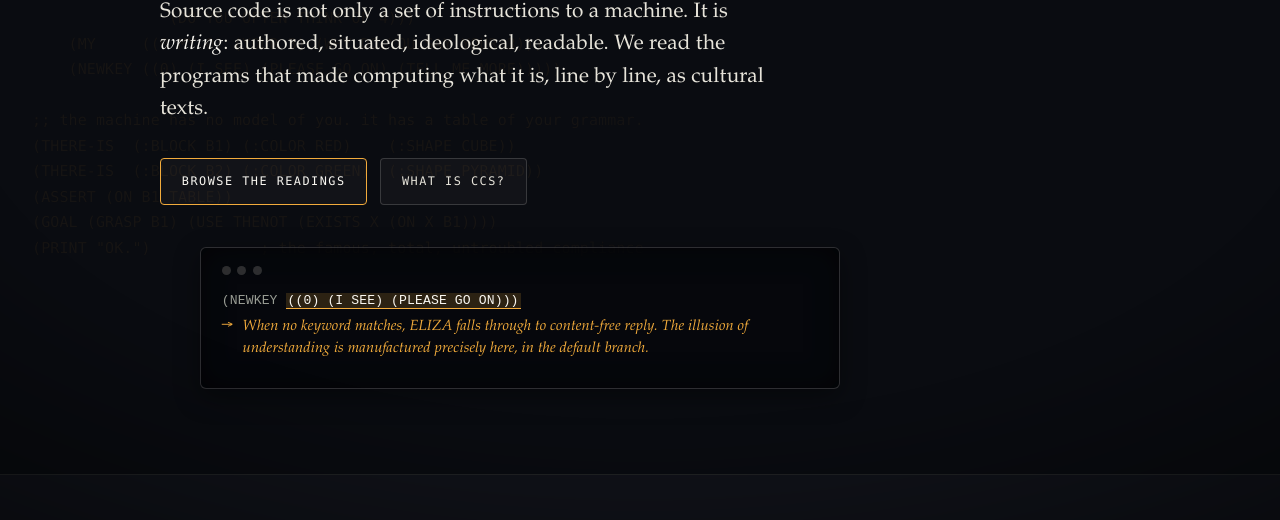
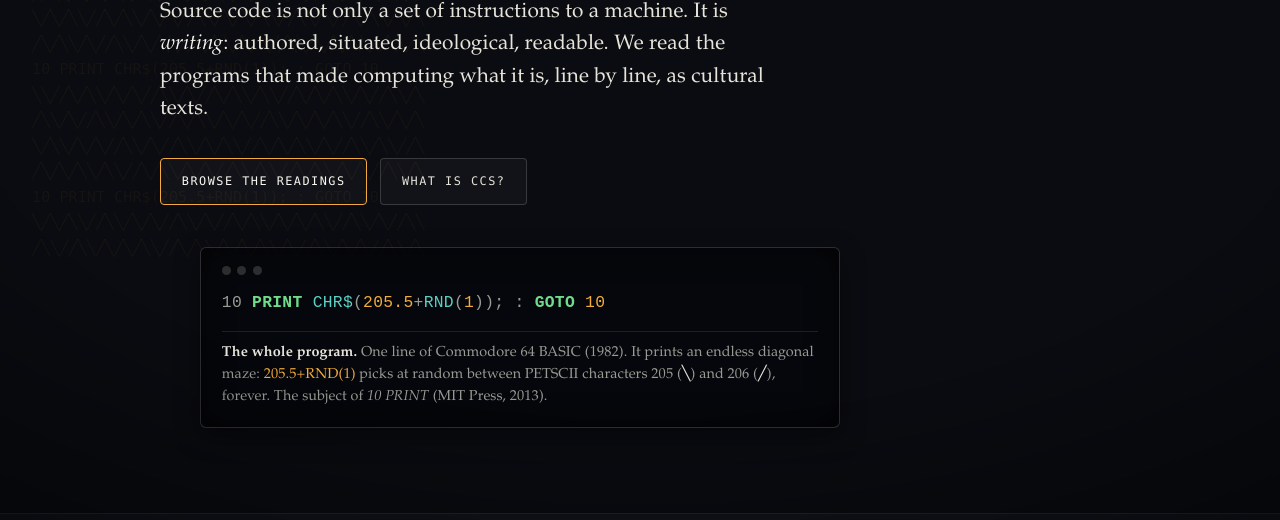
Before and after one commit to critical-code-studies/critical-code-studies.github.io, a plain HTML site: page index.html in a window 1280 px wide. Shown: the part 280-800 px from the top of the page. Drawn offline with Linux system fonts and the light colour scheme.

Commit message:
Hero: show real source — the complete 10 PRINT program
Replace the invented pseudo-Lisp codecard with the actual, complete 10 PRINT
program (one line of Commodore 64 BASIC, 1982), syntax-highlighted (keyword /
built-in / numeric / line-number tokens) with an honest caption explaining the
205.5+RND(1) maze and citing 10 PRINT (MIT Press, 2013). Also swap the faint
hero wallpaper from invented Lisp to the real program tiled with its actual
PETSCII maze output. No more invented code on the page. v0.2.4.

```diff
--- a/assets/css/site.css
+++ b/assets/css/site.css
@@ -200,6 +200,20 @@ a:hover { color: var(--bright); text-shadow: var(--glow); }
 }
 .codecard .note::before { content: "→"; position: absolute; left: 0; color: var(--beam); font-style: normal; }
 
+/* syntax tokens for the real source snippet */
+.codecard .src { font-size: 1.02rem; line-height: 1.7; letter-spacing: 0.3px; color: var(--ink); }
+.tok-ln  { color: var(--ink-dim); }                    /* line number */
+.tok-kw  { color: var(--green); font-weight: 700; }    /* BASIC keyword */
+.tok-fn  { color: var(--vector); }                     /* built-in function */
+.tok-num { color: var(--amber); }                      /* numeric literal */
+.tok-op  { color: var(--ink-dim); }                    /* operators, punctuation */
+.tok-com { color: var(--ink-dim); font-style: italic; }/* comment */
+.codecard figcaption {
+  margin: 0.9rem 0 0; font-family: var(--serif); font-size: 0.9rem; line-height: 1.5;
+  color: var(--ink-dim); border-top: 1px solid var(--line-soft); padding-top: 0.7rem;
+}
+.codecard figcaption strong { color: var(--ink); font-weight: 600; }
+
 /* ---------- sections ---------- */
 main { padding: clamp(3rem, 8vh, 5rem) 0; }
 .section { margin-bottom: clamp(3rem, 8vh, 5rem); }
--- a/index.html
+++ b/index.html
@@ -40,24 +40,24 @@
   <!-- ===================== HERO ===================== -->
   <section class="hero">
     <div class="hero-code" aria-hidden="true">
-      <pre class="hero-code-inner">(DEFINE DOCTOR
-  (LAMBDA (INPUT)
-    (COND ((KEYWORD? INPUT) (TRANSFORM INPUT (RULE INPUT)))
-          (T (FALLBACK)))))      ; when nothing matches, perform understanding
-
-(SETQ SCRIPT
-  '((SORRY  ((0) (PLEASE DON'T APOLOGISE)))
-    (REMEMBER ((0 YOU REMEMBER 0)
-               (DO YOU OFTEN THINK OF 4)))
-    (MY     ((0 MY 0) (YOUR 3) (WHY DO YOU SAY YOUR 3)))
-    (NEWKEY ((0) (I SEE) (PLEASE GO ON) (TELL ME MORE)))))
-
-;; the machine has no model of you. it has a table of your grammar.
-(THERE-IS  (:BLOCK B1) (:COLOR RED)    (:SHAPE CUBE))
-(THERE-IS  (:BLOCK B2) (:COLOR GREEN)  (:SHAPE PYRAMID))
-(ASSERT (ON B1 TABLE))
-(GOAL (GRASP B1) (USE THENOT (EXISTS X (ON X B1))))
-(PRINT "OK.")            ; the famous, total, untroubled compliance
+      <pre class="hero-code-inner">10 PRINT CHR$(205.5+RND(1)); : GOTO 10
+╲╱╲╲╱╲╱╱╲╱╲╲╲╱╱╲╱╲╱╲╲╱╱╲╲╱╲╱╱╲╱╲╲╱╲╱╲╱╱╲╲╱╲
+╱╲╱╱╲╲╱╲╱╲╲╱╱╲╲╱╲╱╱╲╱╲╲╱╲╱╱╲╲╱╲╱╲╲╱╱╲╲╱╲╱╲╱
+╲╲╱╲╱╲╱╱╲╲╱╲╱╱╲╲╱╲╲╱╱╲╱╲╱╲╲╱╲╱╱╲╱╲╲╱╲╲╱╱╲╱╲
+╱╲╲╱╱╲╱╲╲╱╲╱╲╱╱╲╲╱╲╱╱╲╲╱╲╱╲╲╱╱╲╱╲╲╱╲╱╱╲╲╱╲╱
+10 PRINT CHR$(205.5+RND(1)); : GOTO 10
+╲╱╱╲╲╱╲╱╲╲╱╲╱╱╲╱╲╲╱╲╱╲╱╱╲╲╱╲╱╲╱╱╲╲╱╲╲╱╱╲╱╲╲
+╱╱╲╲╱╲╱╲╱╲╲╱╲╲╱╱╲╱╲╱╲╲╱╲╱╱╲╲╱╲╱╱╲╲╱╲╱╲╱╲╲╱╱
+╲╱╲╱╲╲╱╱╲╱╲╲╱╲╱╲╱╱╲╲╱╲╱╲╱╲╲╱╱╲╲╱╲╱╱╲╱╲╲╱╲╱╲
+╱╲╱╲╲╱╲╱╱╲╲╱╲╱╲╲╱╱╲╱╲╲╱╲╱╲╱╱╲╲╱╲╱╲╱╲╲╱╱╲╲╱╲
+10 PRINT CHR$(205.5+RND(1)); : GOTO 10
+╲╲╱╱╲╱╲╲╱╲╱╲╱╱╲╲╱╲╱╱╲╱╲╲╱╲╲╱╱╲╱╲╱╲╲╱╲╱╱╲╲╱╲
+╱╲╲╱╲╱╱╲╲╱╲╱╲╲╱╱╲╱╲╲╱╲╱╲╱╱╲╲╱╲╱╲╱╲╲╱╱╲╲╱╲╱╲
+╲╱╲╲╱╲╱╲╱╱╲╲╱╲╱╱╲╲╱╲╱╲╲╱╱╲╱╲╱╲╲╱╲╱╱╲╲╱╲╲╱╱╲
+╱╲╱╲╱╲╲╱╲╲╱╱╲╱╲╲╱╲╱╲╱╱╲╲╱╲╲╱╱╲╱╲╲╱╲╱╲╱╱╲╲╱╲
+10 PRINT CHR$(205.5+RND(1)); : GOTO 10
+╲╱╲╱╲╲╱╱╲╲╱╲╱╲╱╱╲╲╱╲╱╱╲╱╲╲╱╲╱╲╱╲╲╱╱╲╲╱╲╱╱╲╲
+╱╲╲╱╱╲╲╱╲╱╲╱╲╲╱╱╲╱╲╲╱╲╱╲╱╲╲╱╲╱╱╲╲╱╲╱╲╱╱╲╲╱╲
 </pre>
     </div>
     <div class="wrap hero-inner">
@@ -69,11 +69,11 @@
         <a class="btn" href="about.html">What is CCS?</a>
       </div>
 
-      <!-- annotated-code motif: the method, in miniature -->
-      <figure class="codecard" aria-label="An annotated line of code">
+      <!-- real source: the complete 10 PRINT program (Commodore 64 BASIC, 1982) -->
+      <figure class="codecard" aria-label="The complete source of the 10 PRINT program">
         <div class="cc-bar" aria-hidden="true"><i></i><i></i><i></i></div>
-        <pre>(NEWKEY <span class="mark">((0) (I SEE) (PLEASE GO ON)))</span></pre>
-        <span class="note">When no keyword matches, ELIZA falls through to content-free reply. The illusion of understanding is manufactured precisely here, in the default branch.</span>
+        <pre class="src"><span class="tok-ln">10</span> <span class="tok-kw">PRINT</span> <span class="tok-fn">CHR$</span><span class="tok-op">(</span><span class="tok-num">205.5</span><span class="tok-op">+</span><span class="tok-fn">RND</span><span class="tok-op">(</span><span class="tok-num">1</span><span class="tok-op">));</span> <span class="tok-op">:</span> <span class="tok-kw">GOTO</span> <span class="tok-num">10</span></pre>
+        <figcaption><strong>The whole program.</strong> One line of Commodore 64 BASIC (1982). It prints an endless diagonal maze: <span class="tok-num">205.5+RND(1)</span> picks at random between PETSCII characters 205 (<span style="color:var(--ink)">╲</span>) and 206 (<span style="color:var(--ink)">╱</span>), forever. The subject of <em>10 PRINT</em> (MIT Press, 2013).</figcaption>
       </figure>
     </div>
   </section>
```
Also changed, not shown: 1 other file.
